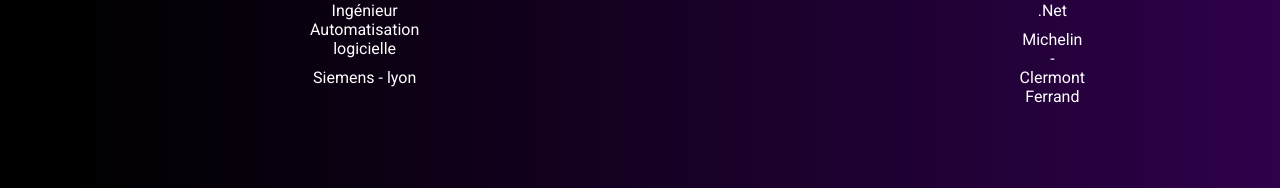
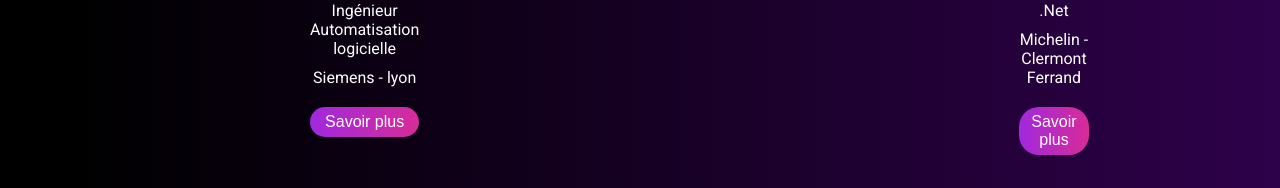
Before and after one commit to Ahmed103c/portfolio, an Angular app in the folder Front/my-prtfolio-app/: page / in a window 1280 px wide. Shown: the part 1020-1208 px from the top of the page. Built offline with nearby package versions, Linux system fonts and the light colour scheme.

Commit message:
update show details in work experience section

```diff
--- a/Front/my-prtfolio-app/src/app/sections/new-template/new-template.component.css
+++ b/Front/my-prtfolio-app/src/app/sections/new-template/new-template.component.css
@@ -2,7 +2,7 @@
   display: grid;
   grid-template-columns: repeat(7,1fr);
   grid-template-rows:100px auto ;
-  /* border: red 2px solid; */
+
   gap: 5px;
 
 }
@@ -14,7 +14,7 @@
   font-weight: 600;
   grid-column: 1/8;
   grid-row: 1/2;
-  /* border: pink 2px dashed; */
+
   font-family: "Roboto", serif;
 
 }
@@ -99,11 +99,20 @@
   font-weight: 400;
   font-size: 1em;
 }
-.svg-icon-1:hover .job-description{
+.job-description.visible{
   opacity: 1;
 }
-.svg-icon-2:hover .job-description{
-  opacity: 1;
+.savoir-plus-button{
+  margin-top: 10px;
+  background: linear-gradient(90deg, #f42d75, #8627ff,#f42d75);
+  background-size:400% 400%;
+  animation: gradient-change-horz 12s ease-in-out infinite;
+  border: none;
+  color: white;
+  padding: 6px 12px;
+  border-radius: 20px;
+  cursor: pointer;
+  font-size: 1em;
 }
 
 .svg-icon-2{
@@ -143,7 +152,7 @@
 
 .roadmap-path {
   position: absolute;
-  top: 35%;
+  top: 27%;
   left: 0;
   right: 0;
   height: 2px;
--- a/Front/my-prtfolio-app/src/app/sections/new-template/new-template.component.html
+++ b/Front/my-prtfolio-app/src/app/sections/new-template/new-template.component.html
@@ -11,7 +11,7 @@
             </div>
             <div class="svg-icon-1">
                 <img src="images/config.svg" alt="" style="width:40px; height:40px;">
-                <div class="job-description">
+                <div class="job-description" [class.visible]="openId === 1">
                     <div class="job-description-title">
                         Ingénieur Automatisation logicielle
                     </div>
@@ -28,6 +28,9 @@
             <div class="job-company-place">
                 Siemens - lyon
             </div>
+            <button  class="savoir-plus-button" (click)="toggleDescription(1)">
+                {{ openId === 1 ? 'Fermer' : 'Savoir plus' }}
+            </button>
         </div>
 
         <div class="experience">
@@ -36,7 +39,7 @@
             </div>
             <div class="svg-icon-2">
                 <img src="images/backend.svg" alt="" style="width:40px; height:40px;">
-                    <div class="job-description">
+                    <div class="job-description" [class.visible]="openId === 2">
                         <div class="job-description-title">
                             Ingénieur Backend .Net
                         </div>
@@ -54,7 +57,9 @@
             <div class="job-company-place">
                 Michelin - Clermont Ferrand
             </div>
+            <button class="savoir-plus-button" (click)="toggleDescription(2)">
+                {{ openId === 2 ? 'Fermer' : 'Savoir plus' }}
+            </button>
         </div>
     </div>
-
 </div>
--- a/Front/my-prtfolio-app/src/app/sections/new-template/new-template.component.ts
+++ b/Front/my-prtfolio-app/src/app/sections/new-template/new-template.component.ts
@@ -8,4 +8,12 @@ import { Component } from '@angular/core';
 })
 export class NewTemplateComponent {
 
+  openId: number | null = null;
+  toggleDescription(id: number): void {
+    if (this.openId === id) {
+      this.openId = null; // Close if the same icon is clicked
+    } else {
+      this.openId = id; // Open the clicked icon
+    }
+  }
 }
--- a/Front/my-prtfolio-app/src/app/sections/presentation/presentation.component.css
+++ b/Front/my-prtfolio-app/src/app/sections/presentation/presentation.component.css
@@ -77,6 +77,7 @@
   font-weight: 500;
 }
 .personal-name {
+  /* border: solid 2px white; */
   grid-column: 1/3;
   grid-row: 3/4;
   /* border: solid pink; */
@@ -110,6 +111,7 @@
 
 .personal-name h1 {
   font-size: 2em;
+
   color: white;
   letter-spacing: 1px;
   font-family: "Roboto", serif;
```
